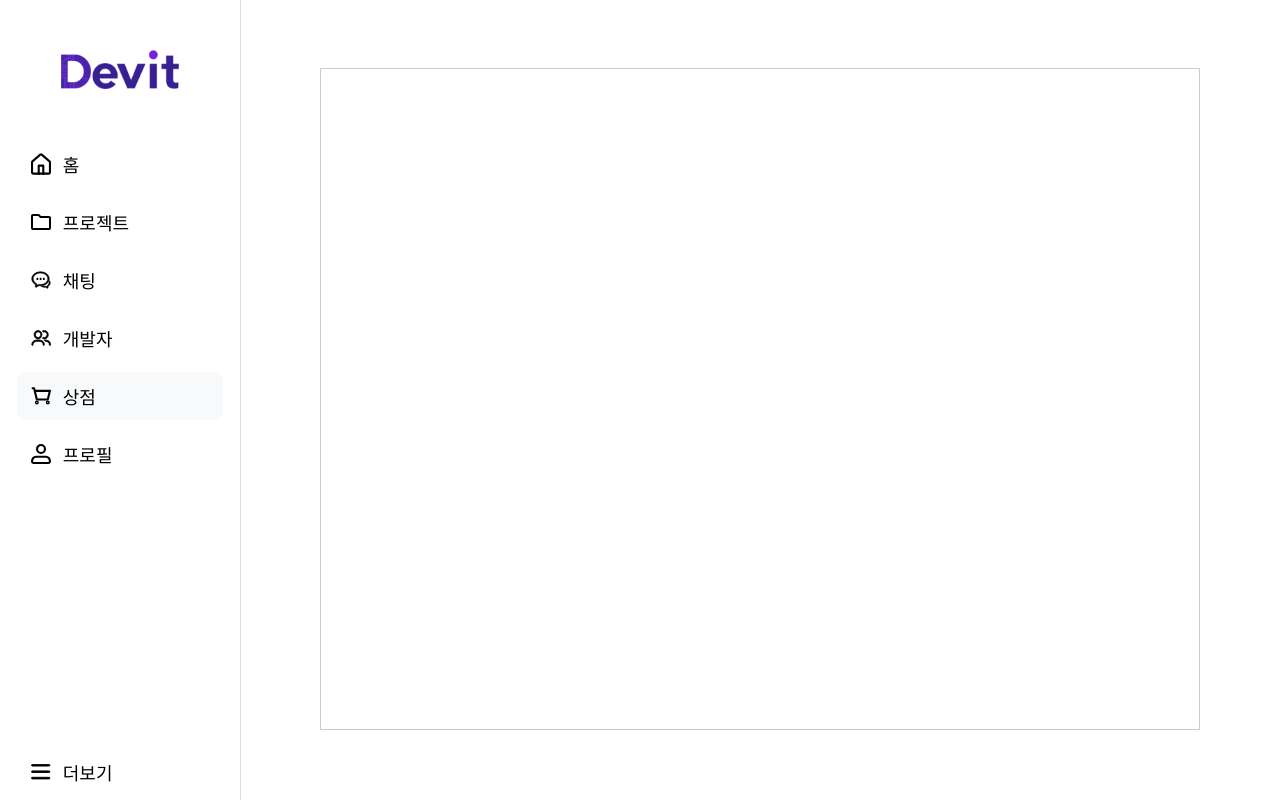
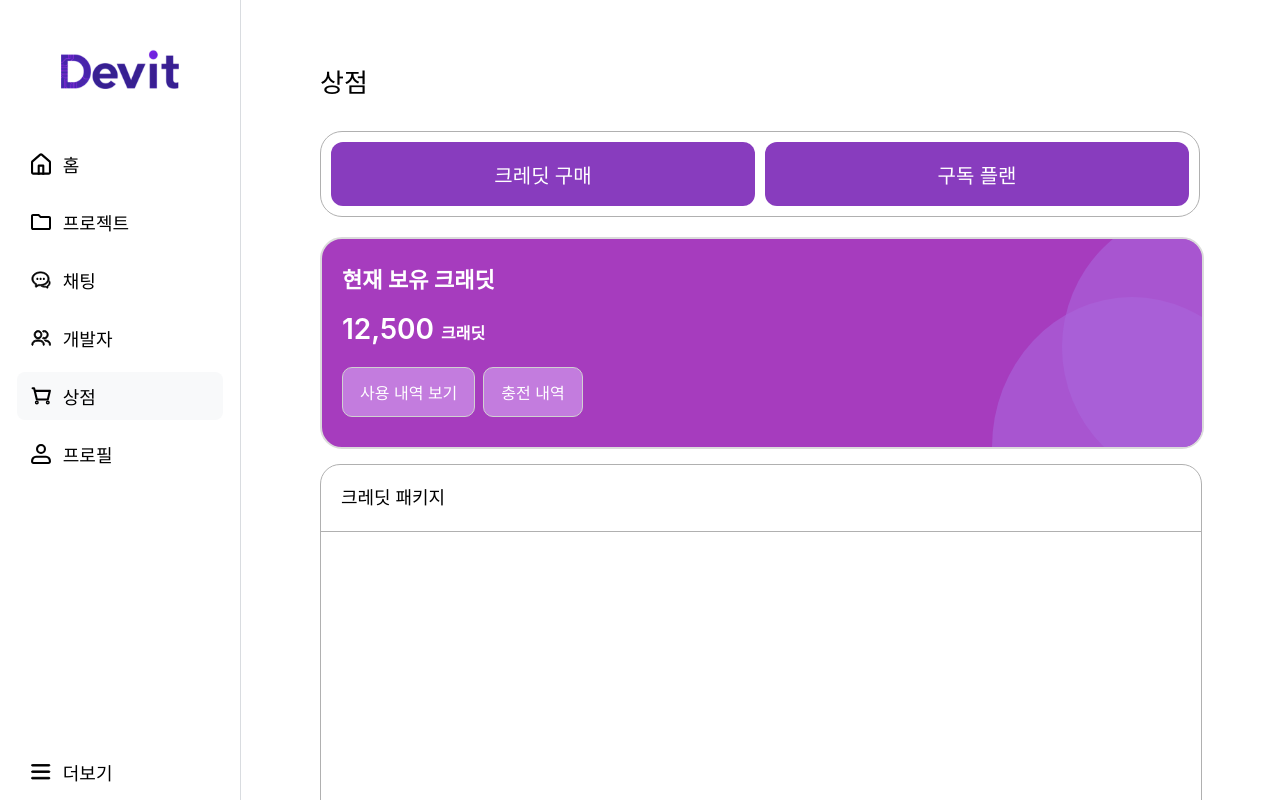
Before and after one commit to technologyaa/Devit-Web, a React (Vite) app: page /shop in a window 1280 px wide. Built offline with nearby package versions, Linux system fonts and the light colour scheme.

Commit message:
feat: 상점UI TOP 부분 구현

```diff
--- a/src/data/profile.js
+++ b/src/data/profile.js
@@ -7,6 +7,7 @@ const profiles = [
     CompletedProjects: "2", // -일때 짝대기 최대로 가는거 변경 해야함
     Temp: "36.5",
     Temp: "65",
+    credit: "12,500",
     projectList: [
       { name: "서비스 Devit의 홈 화면 디자인", points: "+300" },
       { name: "서비스 Devit의 서버 구축", points: "+2400" },
--- a/src/pages/shop/ShopPage.jsx
+++ b/src/pages/shop/ShopPage.jsx
@@ -1,5 +1,13 @@
 import * as S from "./styles/shopPage";
 import { Helmet } from "react-helmet";
+import profiles from "@/data/profile";
+
+const SHOP = [
+  "크레딧 구매",
+  "구독 플랜"
+]
+
+const userCredit = profiles[0].credit; // 아직 서버 연결전 더미 데이터 하나
 
 export default function ShopPage() {
   return (
@@ -9,7 +17,53 @@ export default function ShopPage() {
         <link rel="icon" href="./assets/Helmet.svg"></link>
       </Helmet>
       <S.Container>
-        <S.Frame></S.Frame>
+        <S.Frame>
+          <S.ShopText>상점</S.ShopText>
+          <S.TopAndCredit>
+            <S.Top>
+              <S.ShopButtonFrame>
+                {SHOP.map((shop) => (
+                  <S.ShopButton>
+                    {shop}
+                  </S.ShopButton>
+                ))}
+              </S.ShopButtonFrame>
+              <S.HaveCredit>
+                <S.TextFrame>
+                  <S.HaveCreditText
+                    FontSize={"22px"}
+                    FontWeight={"600"}>
+                    현재 보유 크래딧
+                  </S.HaveCreditText>
+                  <S.HaveCreditText
+                    FontSize={"28px"}
+                    FontWeight={"600"}>
+                    {userCredit}{" "}<S.SpanText>크래딧</S.SpanText>
+                  </S.HaveCreditText>
+                  <S.CreditHistoryFrame>
+                    <S.CreditHistoryBtn> {/*사용 내역 보기 버튼*/}
+                      사용 내역 보기
+                    </S.CreditHistoryBtn>
+                    <S.CreditHistoryBtn> {/*충전 내역 버튼*/}
+                      충전 내역
+                    </S.CreditHistoryBtn>
+                  </S.CreditHistoryFrame>
+                </S.TextFrame>
+                <S.Cricle>
+
+                </S.Cricle>
+                <S.Cricle second>
+
+                </S.Cricle>
+              </S.HaveCredit>
+            </S.Top>
+            <S.CreditBox>
+                <S.BoxText>
+                  크레딧 패키지
+                </S.BoxText>
+            </S.CreditBox>
+          </S.TopAndCredit>
+        </S.Frame>
       </S.Container>
     </>
   );
--- a/src/pages/shop/styles/shopPage.js
+++ b/src/pages/shop/styles/shopPage.js
@@ -11,5 +11,130 @@ export const Container = styled.div`
 export const Frame = styled.div`
   width: 100%;
   height: 100%;
-  border: 1px solid #ccc;
+  display: flex;
+  flex-direction: column;
+  gap:35px;
 `;
+
+export const TopAndCredit = styled.div`
+  display: flex;
+  flex-direction: column;
+  gap: 15px
+`;
+
+export const Top = styled.div`
+  display: flex;
+  flex-direction: column;
+  gap: 20px;
+`;
+
+export const ShopText = styled.div`
+  font-size: 26px;
+  font-weight: 500;
+`;
+
+export const ShopButtonFrame = styled.div`
+  height: 4rem;
+  display: flex;
+  align-items: center;
+  gap: 10px;
+  border-radius: 22px;
+  border: 1px solid #B0B0B0;
+  background: #FFF;
+  padding: 10px
+`;
+
+export const ShopButton = styled.button`
+  width: 100%;
+  height: 100%;
+  padding: 10px;
+  font-size: 20px;
+  font-weight: 500;
+  background: #883CBE;
+  color: #ffff;
+  border-radius: 12px;
+`;
+
+export const HaveCredit = styled.div`
+  width: 100%;
+  height: 13rem;
+  border-radius: 22px;
+  border: 2px solid #DBDBDB;
+  background: #A63CBE;
+  position: relative;
+  overflow: hidden; /* 원형 요소가 넘치는 부분은 숨깁니다 */
+`;
+
+export const TextFrame = styled.div`
+  padding: 30px 20px;
+  width: 100%;
+  height: 100%;
+  display: flex;
+  flex-direction: column;
+  gap: 24px;
+  position: relative; /* 텍스트가 원형 위에 오도록 설정 */
+  z-index: 2;
+`;
+
+export const HaveCreditText = styled.p`
+  color: white;
+  font-size: ${(props) => props.FontSize};
+  font-weight: ${(props) => props.FontWeight};
+`;
+
+export const CreditBox = styled.div`
+  width: 100%;
+  height: 35rem;
+  border-radius: 1.25rem;
+  border: 1px solid #B0B0B0;
+  background: #FFF;
+`;
+
+export const SpanText = styled.span`
+  font-size: 16px;
+`;
+
+export const CreditHistoryFrame = styled.div`
+  width: 100%;
+  display: flex;
+  gap: 8px;
+`;
+
+export const CreditHistoryBtn = styled.button`
+  font-size: 16px;
+  border-radius: 0.625rem;
+  border: 1px solid #D1D1D1;
+  background: rgba(226, 187, 255, 0.50);
+  color: #ffffff;
+  padding: 12px 17px;
+`;
+
+export const Cricle = styled.div`
+  position: absolute; /* 절대 위치 지정 */
+  width: 280px;
+  height: 280px;
+  border-radius: 50%; /* 원형 */
+  background: rgba(171, 102, 221, 0.60); /* 기본 배경색 */
+  bottom: -40px; /* HaveCredit 영역 밖으로 나가도록 조정 */
+  right: -140px; /* HaveCredit 영역 밖으로 나가도록 조정 */
+  z-index: 1; /* 텍스트 아래에 배치 */
+
+
+  /* 두 번째 원을 위한 스타일 */
+  ${(props) => props.second && `
+    width: 280px;
+    height: 300px;
+    background: rgba(171, 102, 221, 0.60); /* 첫 번째 원보다 연하게 */
+    bottom: -150px;
+    right: -70px;
+    z-index: 0; /* 가장 아래에 배치 */
+  `}
+`;
+export const BoxText = styled.div`
+  font-size: 18px;
+  font-weight: 550;
+  border-bottom: solid 1px #B0B0B0;
+  display: flex;
+  align-items: center;
+  padding: 24px 20px;
+`;
```
